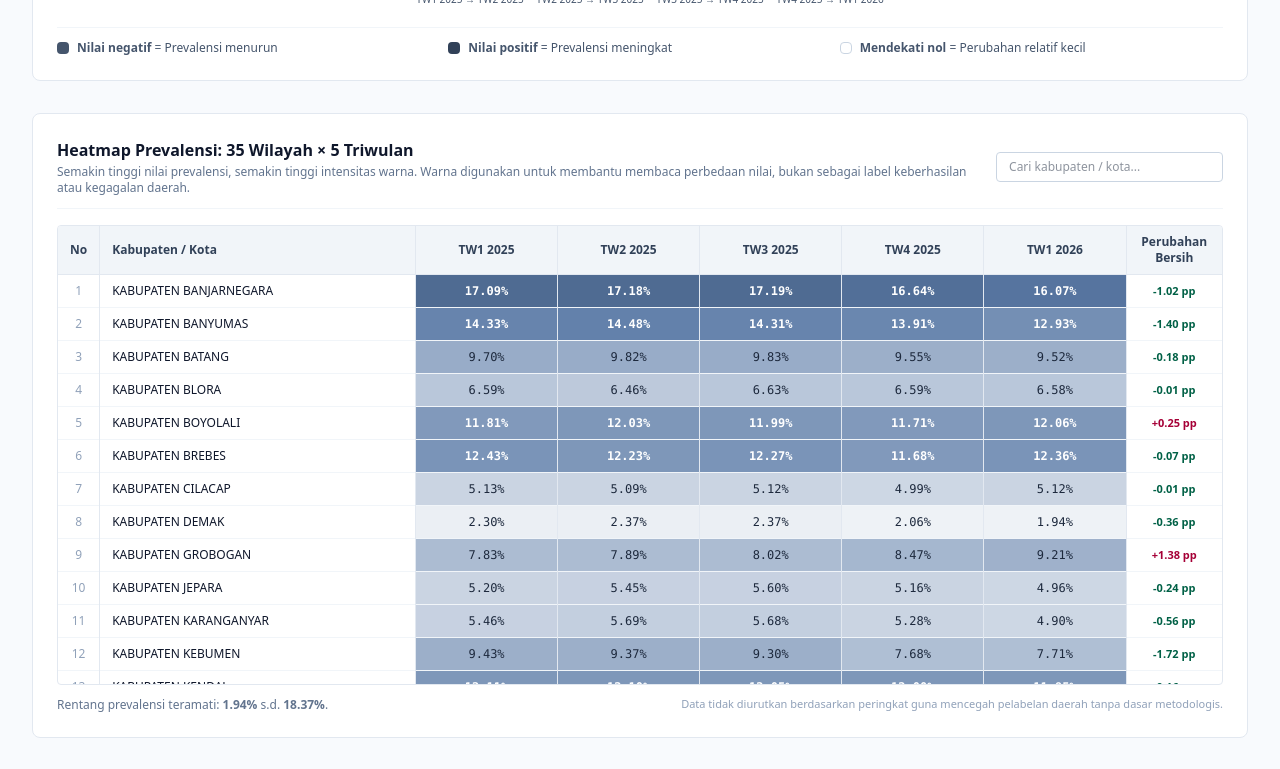
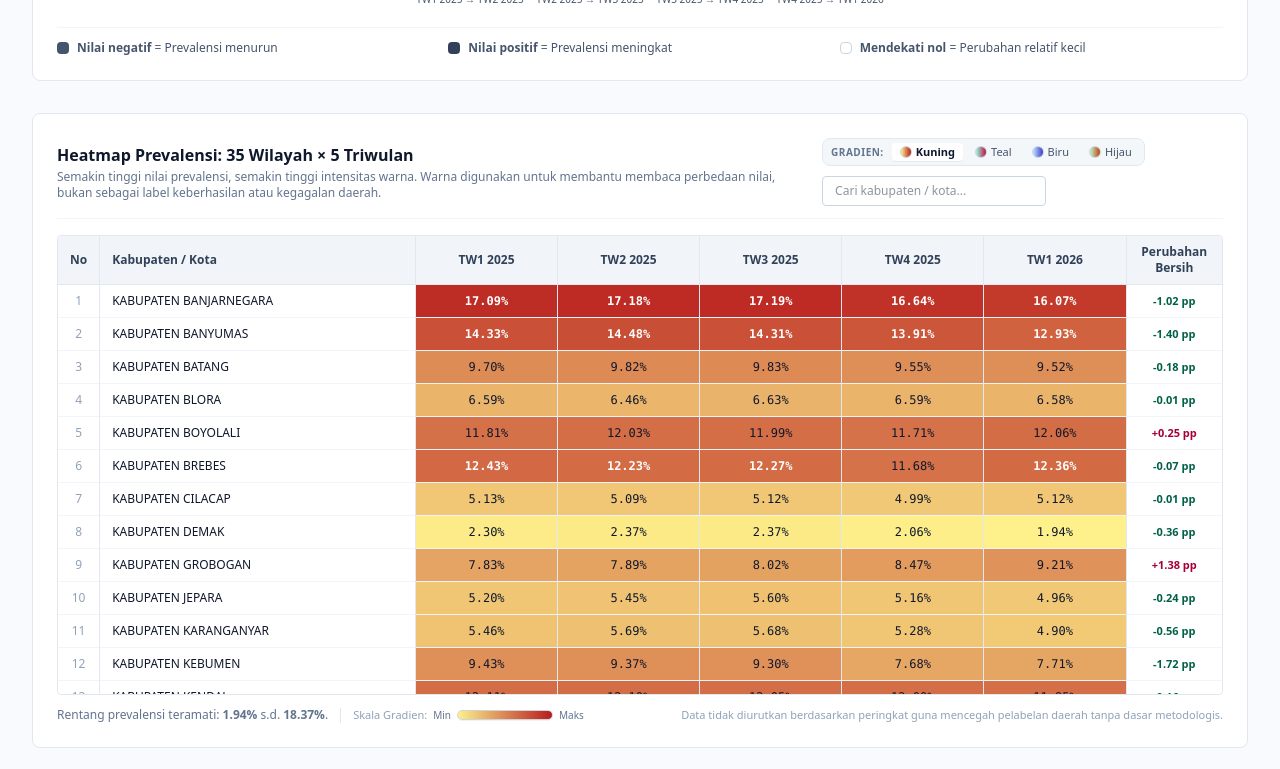
Before and after one commit to pratamabintang/prevalence, an Angular app: page /stunting-dashboard in a window 1280 px wide. Shown: the part 1380-2149 px from the top of the page. Built offline with nearby package versions, Linux system fonts and the light colour scheme.

Commit message:
feat(heatmap): replace monochrome shading with 2-color gradient palettes across maps and dashboard

```diff
--- a/src/app/core/chart/district-heatmap-engine.ts
+++ b/src/app/core/chart/district-heatmap-engine.ts
@@ -53,6 +53,50 @@ export interface DistrictHeatmapResult {
   targetPositionPercent: number | null;
 }
 
+export interface HeatmapColorPalette {
+  id: string;
+  name: string;
+  startRgb: [number, number, number];
+  endRgb: [number, number, number];
+  startHex: string;
+  endHex: string;
+}
+
+export const HEATMAP_PALETTES: HeatmapColorPalette[] = [
+  {
+    id: 'yellow-red',
+    name: 'Kuning ke Merah (Yellow-Red)',
+    startRgb: [254, 240, 138], // #fef08a
+    endRgb: [185, 28, 28],     // #b91c1c
+    startHex: '#fef08a',
+    endHex: '#b91c1c',
+  },
+  {
+    id: 'teal-rose',
+    name: 'Teal ke Rose (Teal-Rose)',
+    startRgb: [153, 246, 228], // #99f6e4
+    endRgb: [190, 18, 60],     // #be123c
+    startHex: '#99f6e4',
+    endHex: '#be123c',
+  },
+  {
+    id: 'sky-indigo',
+    name: 'Biru Muda ke Indigo (Sky-Indigo)',
+    startRgb: [186, 230, 253], // #bae6fd
+    endRgb: [67, 56, 202],     // #4338ca
+    startHex: '#bae6fd',
+    endHex: '#4338ca',
+  },
+  {
+    id: 'emerald-amber',
+    name: 'Hijau ke Amber (Emerald-Amber)',
+    startRgb: [187, 247, 208], // #bbf7d0
+    endRgb: [194, 65, 12],     // #c2410c
+    startHex: '#bbf7d0',
+    endHex: '#c2410c',
+  },
+];
+
 export interface ComputeDistrictHeatmapOptions {
   districts: DistrictMapFeature[];
   rows: ChartDataRow[];
@@ -64,6 +108,7 @@ export interface ComputeDistrictHeatmapOptions {
    * Default is 228 (brand blue/indigo #525AFF).
    */
   baseHue?: number;
+  paletteId?: string;
 }
 
 /**
@@ -120,20 +165,39 @@ export class DistrictHeatmapEngine {
   }
 
   /**
-   * Menghitung warna HSL secara kontinu berdasarkan rasio nilai (0.0 = min, 1.0 = max)
+   * Menghitung gradasi kontinu 2 warna berbasis interpolasi linear RGB dengan kontras teks otomatis
    */
-  static getColorForRatio(ratio: number, hue: number): { fill: string; text: string } {
-    const clampedRatio = Math.max(0, Math.min(1, ratio));
-    // Lightness bergerak secara kontinu halus dari 95% (sangat muda) ke 30% (sangat pekat)
-    const lightness = Number((95 - clampedRatio * 65).toFixed(1));
-    // Saturation bergerak halus dari 70% ke 90%
-    const saturation = Number((70 + clampedRatio * 20).toFixed(1));
+  static interpolateRgb(
+    ratio: number,
+    startRgb: [number, number, number] = HEATMAP_PALETTES[0].startRgb,
+    endRgb: [number, number, number] = HEATMAP_PALETTES[0].endRgb,
+  ): { fill: string; text: string } {
+    const clamped = Math.max(0, Math.min(1, ratio));
+    const r = Math.round(startRgb[0] + clamped * (endRgb[0] - startRgb[0]));
+    const g = Math.round(startRgb[1] + clamped * (endRgb[1] - startRgb[1]));
+    const b = Math.round(startRgb[2] + clamped * (endRgb[2] - startRgb[2]));
 
-    const fill = `hsl(${hue}, ${saturation}%, ${lightness}%)`;
-    // Gunakan teks putih jika latar belakang gelap (lightness < 58)
-    const text = lightness < 58 ? '#ffffff' : '#0f172a';
+    const fill = `rgb(${r}, ${g}, ${b})`;
+    // Perceived luminance (YIQ formula) untuk kontras teks optimal
+    const yiq = (r * 299 + g * 587 + b * 114) / 1000;
+    const text = yiq < 135 ? '#ffffff' : '#0f172a';
 
     return { fill, text };
+  }
+
+  /**
+   * Menghitung warna gradasi kontinu berdasarkan rasio nilai (0.0 = min, 1.0 = max)
+   * Menggunakan gradien 2 warna (bukan monokrom)
+   */
+  static getColorForRatio(
+    ratio: number,
+    startRgbOrHue?: number | [number, number, number],
+    endRgb?: [number, number, number],
+  ): { fill: string; text: string } {
+    if (Array.isArray(startRgbOrHue) && Array.isArray(endRgb)) {
+      return this.interpolateRgb(ratio, startRgbOrHue, endRgb);
+    }
+    return this.interpolateRgb(ratio, HEATMAP_PALETTES[0].startRgb, HEATMAP_PALETTES[0].endRgb);
   }
 
   /**
@@ -141,6 +205,8 @@ export class DistrictHeatmapEngine {
    */
   static computeHeatmap(options: ComputeDistrictHeatmapOptions): DistrictHeatmapResult {
     const { districts, rows, categoryColumn, series, targetValue } = options;
+    const palette =
+      HEATMAP_PALETTES.find((p) => p.id === options.paletteId) ?? HEATMAP_PALETTES[0];
     const hue =
       options.baseHue ??
       (series.color ? this.extractHueFromHex(series.color) : this.DEFAULT_BASE_HUE);
@@ -272,7 +338,7 @@ export class DistrictHeatmapEngine {
       const rawRatio = (val - (min ?? 0)) / valueSpan;
       const clampedRatio = Math.max(0, Math.min(1, rawRatio));
       const ratioPercent = Math.round(clampedRatio * 100);
-      const { fill, text } = this.getColorForRatio(clampedRatio, hue);
+      const { fill, text } = this.getColorForRatio(clampedRatio, palette.startRgb, palette.endRgb);
 
       let status: 'achieved' | 'unachieved' | 'none' = 'none';
       let diffFromTarget: number | null = null;
@@ -312,7 +378,7 @@ export class DistrictHeatmapEngine {
       const stopsCount = 5;
       for (let i = 0; i < stopsCount; i++) {
         const ratio = i / (stopsCount - 1);
-        const { fill } = this.getColorForRatio(ratio, hue);
+        const { fill } = this.getColorForRatio(ratio, palette.startRgb, palette.endRgb);
         const stopVal = Math.round((min + ratio * valueSpan) * 10) / 10;
         const percentage = Math.round(ratio * 100);
 
@@ -329,14 +395,8 @@ export class DistrictHeatmapEngine {
       }
     }
 
-    // CSS Linear Gradient kontinu untuk bilah warna pada peta
-    const gradientCss = `linear-gradient(to right,
-      hsl(${hue}, 70%, 95%),
-      hsl(${hue}, 75%, 78%),
-      hsl(${hue}, 80%, 62%),
-      hsl(${hue}, 85%, 46%),
-      hsl(${hue}, 90%, 30%)
-    )`;
+    // CSS Linear Gradient kontinu 2 warna untuk bilah warna pada peta
+    const gradientCss = `linear-gradient(to right, rgb(${palette.startRgb.join(',')}), rgb(${palette.endRgb.join(',')}))`;
 
     let targetPositionPercent: number | null = null;
     if (targetValue !== null && min !== null && max !== null && max !== min) {
--- a/src/app/features/chart-visualizer/chart-visualizer.component.html
+++ b/src/app/features/chart-visualizer/chart-visualizer.component.html
@@ -2433,8 +2433,31 @@
                   </div>
                 </div>
 
-                <!-- EXPORT EXCEL INDIKATOR -->
-                <div class="flex items-center gap-2.5">
+                <!-- EXPORT EXCEL & PILIHAN GRADIEN 2 WARNA -->
+                <div class="flex flex-wrap items-center gap-2.5">
+                  <div class="flex items-center gap-1 bg-slate-100/80 border border-slate-200 rounded-lg p-1">
+                    <span class="text-[10px] font-semibold text-slate-500 uppercase tracking-wider px-1">Gradien:</span>
+                    @for (pal of heatmapPalettes; track pal.id) {
+                      <button
+                        type="button"
+                        (click)="selectedHeatmapPaletteId.set(pal.id)"
+                        class="flex items-center gap-1 px-2 py-0.5 rounded text-xs transition-colors cursor-pointer"
+                        [class.bg-white]="selectedHeatmapPaletteId() === pal.id"
+                        [class.shadow-2xs]="selectedHeatmapPaletteId() === pal.id"
+                        [class.font-semibold]="selectedHeatmapPaletteId() === pal.id"
+                        [class.text-slate-900]="selectedHeatmapPaletteId() === pal.id"
+                        [class.text-slate-600]="selectedHeatmapPaletteId() !== pal.id"
+                        [title]="pal.name"
+                      >
+                        <span
+                          class="w-3 h-3 rounded-full border border-slate-300 shrink-0"
+                          [style.background]="'linear-gradient(to right, ' + pal.startHex + ', ' + pal.endHex + ')'"
+                        ></span>
+                        <span class="text-[11px] hidden sm:inline">{{ pal.name.split(' ')[0] }}</span>
+                      </button>
+                    }
+                  </div>
+
                   <button
                     type="button"
                     (click)="exportExcel(mapData.series.key)"
--- a/src/app/features/chart-visualizer/chart-visualizer.component.ts
+++ b/src/app/features/chart-visualizer/chart-visualizer.component.ts
@@ -21,6 +21,8 @@ import {
   DistrictHeatmapEngine,
   DistrictHeatmapItem,
   DistrictHeatmapResult,
+  HEATMAP_PALETTES,
+  HeatmapColorPalette,
 } from '../../core/chart/district-heatmap-engine';
 import {
   IndicatorStuntingKnowledge,
@@ -194,6 +196,9 @@ export class ChartVisualizerComponent {
     this.activeMapIndicator.set(key);
   }
 
+  readonly heatmapPalettes = HEATMAP_PALETTES;
+  selectedHeatmapPaletteId = signal<string>('yellow-red');
+
   mapHeatmapResult = computed<DistrictHeatmapResult | null>(() => {
     const s = this.activeMapSeries();
     if (!s) return null;
@@ -207,6 +212,7 @@ export class ChartVisualizerComponent {
       categoryColumn: catCol,
       series: s,
       targetValue: target,
+      paletteId: this.selectedHeatmapPaletteId(),
     });
   });
 
--- a/src/app/features/stunting-dashboard/stunting-dashboard.component.html
+++ b/src/app/features/stunting-dashboard/stunting-dashboard.component.html
@@ -579,8 +579,32 @@
           </p>
         </div>
 
-        <!-- SEARCH INPUT -->
-        <div class="w-full sm:w-64">
+        <!-- PALET GRADIEN 2 WARNA & SEARCH INPUT -->
+        <div class="flex flex-wrap items-center gap-2.5">
+          <div class="flex items-center gap-1 bg-slate-100/80 border border-slate-200 rounded-lg p-1">
+            <span class="text-[10px] font-semibold text-slate-500 uppercase tracking-wider px-1">Gradien:</span>
+            @for (pal of heatmapPalettes; track pal.id) {
+              <button
+                type="button"
+                (click)="selectedHeatmapPaletteId.set(pal.id)"
+                class="flex items-center gap-1 px-2 py-0.5 rounded text-xs transition-colors cursor-pointer"
+                [class.bg-white]="selectedHeatmapPaletteId() === pal.id"
+                [class.shadow-2xs]="selectedHeatmapPaletteId() === pal.id"
+                [class.font-semibold]="selectedHeatmapPaletteId() === pal.id"
+                [class.text-slate-900]="selectedHeatmapPaletteId() === pal.id"
+                [class.text-slate-600]="selectedHeatmapPaletteId() !== pal.id"
+                [title]="pal.name"
+              >
+                <span
+                  class="w-3 h-3 rounded-full border border-slate-300 shrink-0"
+                  [style.background]="'linear-gradient(to right, ' + pal.startHex + ', ' + pal.endHex + ')'"
+                ></span>
+                <span class="text-[11px] hidden md:inline">{{ pal.name.split(' ')[0] }}</span>
+              </button>
+            }
+          </div>
+
+          <div class="w-full sm:w-56">
             <input
               type="text"
               [value]="heatmapSearch()"
@@ -588,6 +612,7 @@
               placeholder="Cari kabupaten / kota..."
               class="w-full rounded border border-slate-300 bg-white px-3 py-1.5 text-xs text-slate-800 focus:border-slate-500 focus:outline-none"
             />
+          </div>
         </div>
       </div>
 
@@ -642,8 +667,16 @@
       </div>
 
       <div class="mt-3 flex flex-wrap items-center justify-between gap-3 text-xs text-slate-500">
+        <div class="flex flex-wrap items-center gap-3">
           <div>
             Rentang prevalensi teramati: <strong>{{ heatmapMinMax().min | number:'1.2-2' }}%</strong> s.d. <strong>{{ heatmapMinMax().max | number:'1.2-2' }}%</strong>.
+          </div>
+          <div class="flex items-center gap-1.5 border-l border-slate-200 pl-3">
+            <span class="text-[11px] text-slate-400">Skala Gradien:</span>
+            <span class="text-[10px] text-slate-500 font-medium">Min</span>
+            <div class="w-24 h-2.5 rounded-full border border-slate-300 shadow-2xs" [style.background]="activeHeatmapGradientCss"></div>
+            <span class="text-[10px] text-slate-500 font-medium">Maks</span>
+          </div>
         </div>
         <div class="text-[11px] text-slate-400">
           Data tidak diurutkan berdasarkan peringkat guna mencegah pelabelan daerah tanpa dasar metodologis.
--- a/src/app/features/stunting-dashboard/stunting-dashboard.component.ts
+++ b/src/app/features/stunting-dashboard/stunting-dashboard.component.ts
@@ -4,6 +4,11 @@ import { FormsModule } from '@angular/forms';
 import { StuntingDashboardStore } from '../../core/stunting-dashboard/stunting-dashboard-store';
 import { PYTHON_TEMPLATE_SCRIPT } from '../../core/stunting-dashboard/stunting-excel-parser';
 import { DistrictMapFeature } from '../../core/stunting-dashboard/stunting-map-data';
+import {
+  DistrictHeatmapEngine,
+  HEATMAP_PALETTES,
+  HeatmapColorPalette,
+} from '../../core/chart/district-heatmap-engine';
 import {
   UiAlertComponent,
   UiButtonComponent,
@@ -146,18 +151,31 @@ export class StuntingDashboardComponent {
     return this.barY(0);
   }
 
-  // Heatmap & Map color calculation
+  readonly heatmapPalettes = HEATMAP_PALETTES;
+  readonly selectedHeatmapPaletteId = signal<string>('yellow-red');
+
+  get activeHeatmapGradientCss(): string {
+    const palette =
+      HEATMAP_PALETTES.find((p) => p.id === this.selectedHeatmapPaletteId()) ?? HEATMAP_PALETTES[0];
+    return `linear-gradient(to right, rgb(${palette.startRgb.join(',')}), rgb(${palette.endRgb.join(',')}))`;
+  }
+
+  // Heatmap & Map color calculation (Gradien 2 Warna Kontinu)
   getHeatmapBg(val: number): string {
     const { min, max } = this.heatmapMinMax();
     const ratio = Math.max(0, Math.min(1, (val - min) / (max - min || 1)));
-    const lightness = Math.round(95 - ratio * 55);
-    return `hsl(215, 30%, ${lightness}%)`;
+    const palette =
+      HEATMAP_PALETTES.find((p) => p.id === this.selectedHeatmapPaletteId()) ?? HEATMAP_PALETTES[0];
+    return DistrictHeatmapEngine.interpolateRgb(ratio, palette.startRgb, palette.endRgb).fill;
   }
 
   getHeatmapTextClass(val: number): string {
     const { min, max } = this.heatmapMinMax();
-    const ratio = (val - min) / (max - min || 1);
-    return ratio > 0.55 ? 'text-white font-semibold' : 'text-slate-800 font-medium';
+    const ratio = Math.max(0, Math.min(1, (val - min) / (max - min || 1)));
+    const palette =
+      HEATMAP_PALETTES.find((p) => p.id === this.selectedHeatmapPaletteId()) ?? HEATMAP_PALETTES[0];
+    const { text } = DistrictHeatmapEngine.interpolateRgb(ratio, palette.startRgb, palette.endRgb);
+    return text === '#ffffff' ? 'text-white font-semibold' : 'text-slate-900 font-medium';
   }
 
   getDistrictFill(val: number | null): string {
```
Also changed, not shown: 1 other file (tests, documents, lock files or other folders). Lines whose indentation alone changed are shown as unchanged.
